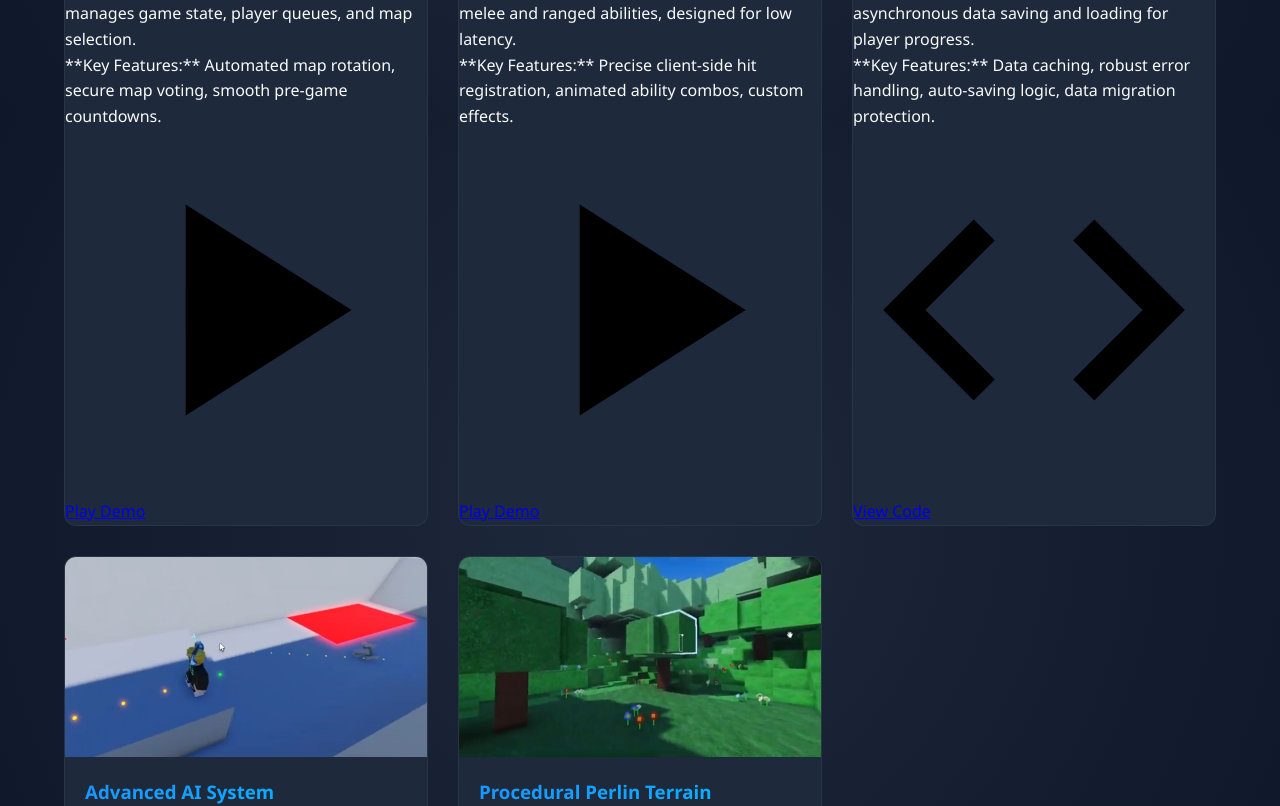
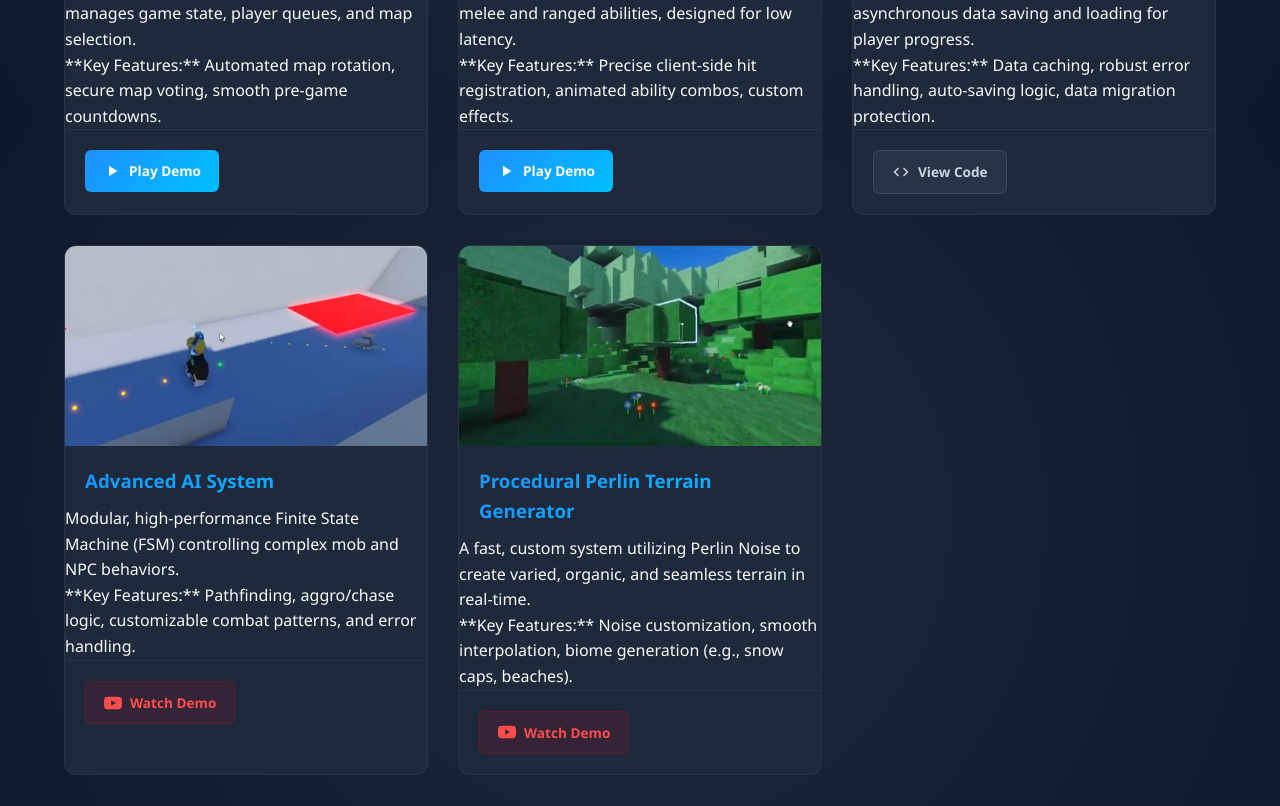
Before and after one commit to NikosAgio/nikos_portfolio, a plain HTML site: page index.html in a window 1280 px wide. Shown: the part 2283-3089 px from the top of the page. Drawn offline with Linux system fonts and the light colour scheme.

Commit message:
Enhance project buttons and update styles
Added project button enhancements and updated styles.

```diff
--- a/style.css
+++ b/style.css
@@ -357,3 +357,66 @@ footer {
     transition: width 1.5s cubic-bezier(0.17, 0.67, 0.83, 0.67);
     box-shadow: 0 0 10px rgba(30, 144, 255, 0.5);
 }
+
+/* --- Project Button Enhancements --- */
+.project-links {
+    margin-top: auto;
+    padding: 20px;
+    display: flex;
+    flex-wrap: wrap; /* Allows buttons to wrap on smaller screens */
+    gap: 12px;
+    border-top: 1px solid rgba(255, 255, 255, 0.05);
+}
+
+.btn-project {
+    display: inline-flex;
+    align-items: center;
+    gap: 8px; /* Space between icon and text */
+    padding: 10px 18px;
+    border-radius: 6px;
+    font-size: 0.85rem;
+    font-weight: 600;
+    text-decoration: none;
+    transition: all 0.3s cubic-bezier(0.4, 0, 0.2, 1);
+}
+
+/* Play Demo: Gradient Blue */
+.btn-play {
+    background: var(--gradient-primary);
+    color: white;
+}
+.btn-play:hover {
+    transform: translateY(-2px);
+    box-shadow: 0 5px 15px rgba(30, 144, 255, 0.4);
+}
+
+/* Code Snippet: Dark Glass / Outline */
+.btn-code {
+    background: rgba(255, 255, 255, 0.05);
+    color: #cbd5e1;
+    border: 1px solid rgba(255, 255, 255, 0.1);
+}
+.btn-code:hover {
+    background: rgba(255, 255, 255, 0.1);
+    color: white;
+    border-color: var(--color-secondary);
+}
+
+/* YouTube: Brand Red */
+.btn-youtube {
+    background: rgba(255, 0, 0, 0.1);
+    color: #ff4d4d;
+    border: 1px solid rgba(255, 0, 0, 0.2);
+}
+.btn-youtube:hover {
+    background: #ff0000;
+    color: white;
+    box-shadow: 0 5px 15px rgba(255, 0, 0, 0.3);
+}
+
+/* SVG Icon Sizing */
+.btn-project svg {
+    width: 18px;
+    height: 18px;
+    fill: currentColor;
+}
```
